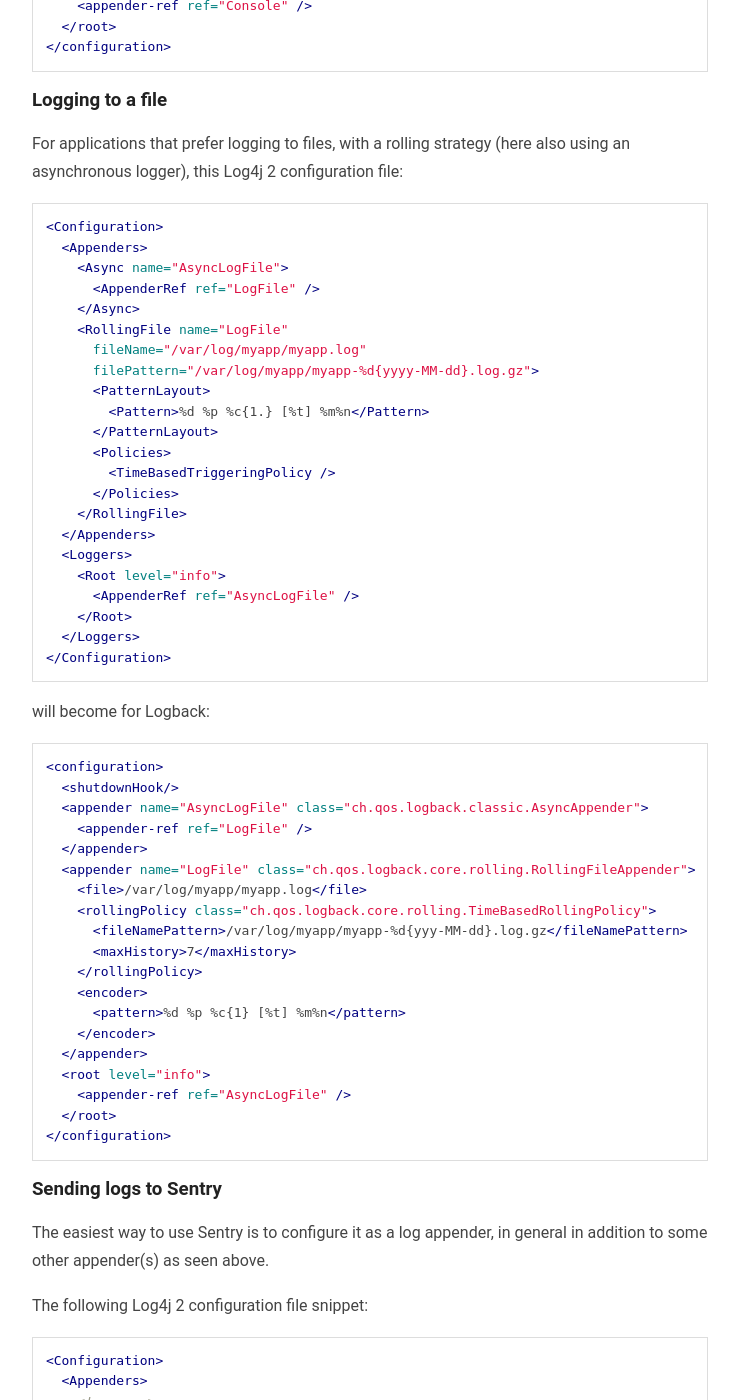
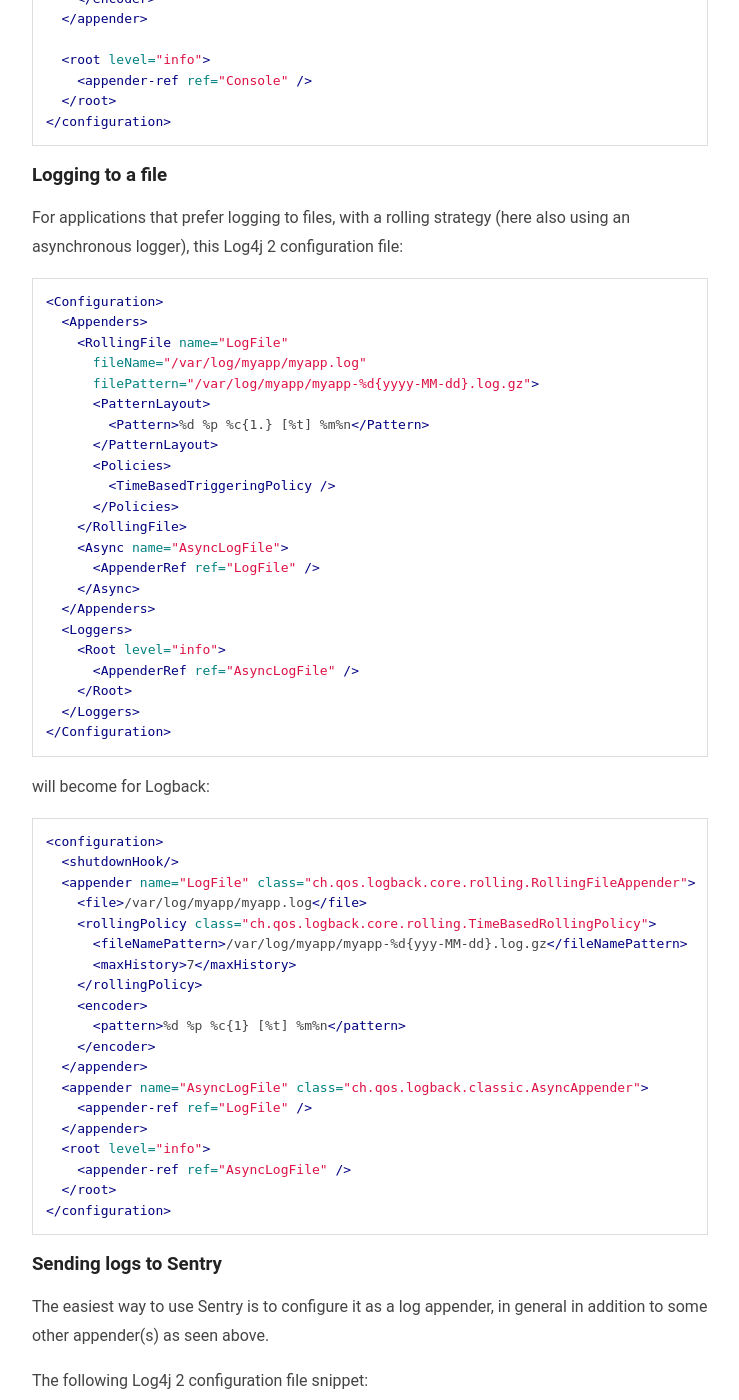
Before and after one commit to tbroyer/blog.ltgt.net, a Jekyll site: the page built from _posts/2021-12-19-migrating-off-log4j2.md, in a window 1280 px wide and 1400 px high, scrolled down 2921 px. Shown: the whole window, without its empty margins (270-1009 px from the left). Built offline with Jekyll 4.4.1, drawn with Linux system fonts in a browser that asks for light colours; Markdown is read by kramdown in place of the engine named in the settings; some of the changed text lies outside the part shown.

Commit message:
Fix logback.xml by reordering appenders

````diff
--- a/_posts/2021-12-19-migrating-off-log4j2.md
+++ b/_posts/2021-12-19-migrating-off-log4j2.md
@@ -142,9 +144,6 @@ this Log4j 2 configuration file:
 ```xml
 <Configuration>
   <Appenders>
-    <Async name="AsyncLogFile">
-      <AppenderRef ref="LogFile" />
-    </Async>
     <RollingFile name="LogFile"
       fileName="/var/log/myapp/myapp.log"
       filePattern="/var/log/myapp/myapp-%d{yyyy-MM-dd}.log.gz">
@@ -155,6 +154,9 @@ this Log4j 2 configuration file:
         <TimeBasedTriggeringPolicy />
       </Policies>
     </RollingFile>
+    <Async name="AsyncLogFile">
+      <AppenderRef ref="LogFile" />
+    </Async>
   </Appenders>
   <Loggers>
     <Root level="info">
@@ -169,9 +171,6 @@ will become for Logback:
 ```xml
 <configuration>
   <shutdownHook/>
-  <appender name="AsyncLogFile" class="ch.qos.logback.classic.AsyncAppender">
-    <appender-ref ref="LogFile" />
-  </appender>
   <appender name="LogFile" class="ch.qos.logback.core.rolling.RollingFileAppender">
     <file>/var/log/myapp/myapp.log</file>
     <rollingPolicy class="ch.qos.logback.core.rolling.TimeBasedRollingPolicy">
@@ -181,6 +180,9 @@ will become for Logback:
     <encoder>
       <pattern>%d %p %c{1} [%t] %m%n</pattern>
     </encoder>
+  </appender>
+  <appender name="AsyncLogFile" class="ch.qos.logback.classic.AsyncAppender">
+    <appender-ref ref="LogFile" />
   </appender>
   <root level="info">
     <appender-ref ref="AsyncLogFile" />
````
Also changed, not shown: other parts of _posts/2021-12-19-migrating-off-log4j2.md (+2 -0 lines).
